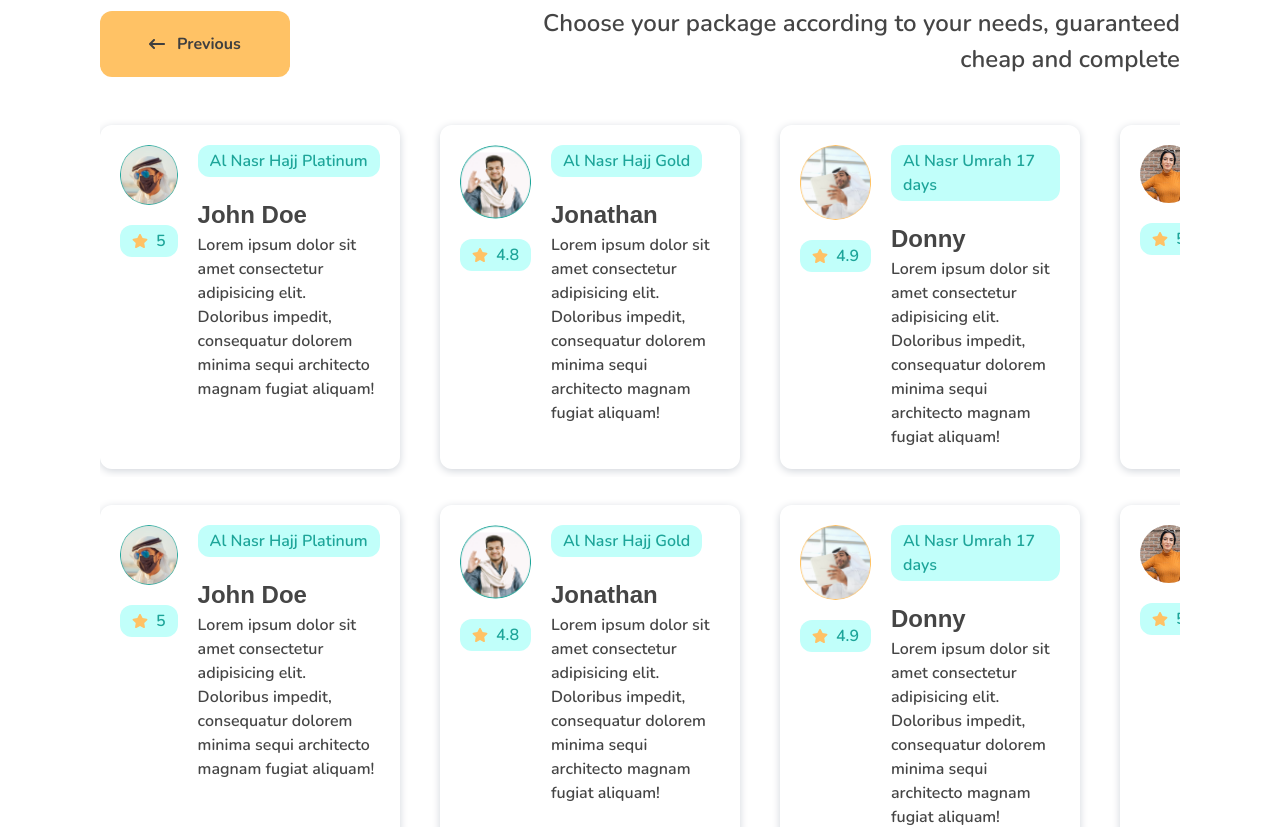
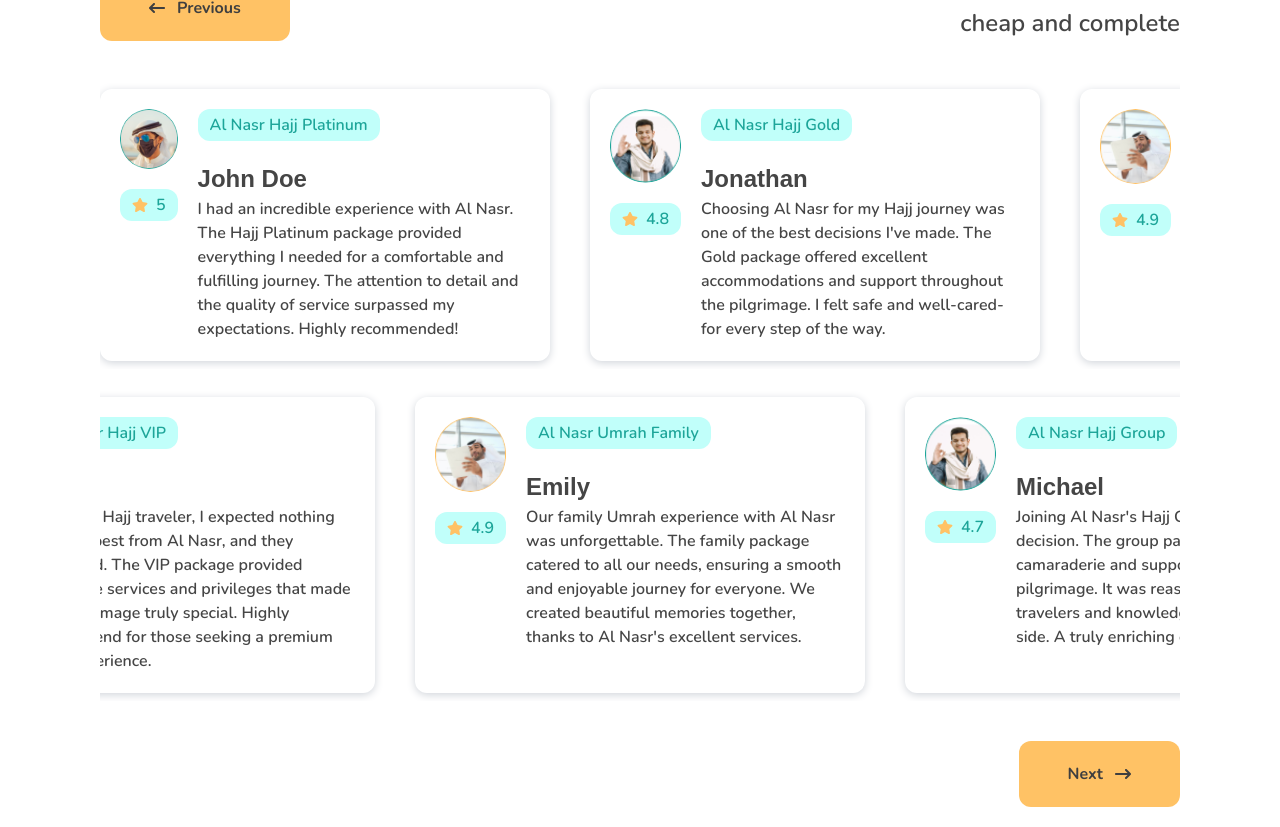
Before and after one commit to nurrizkiamalia/Al-Nasr-Web, a Next.js app: page / in a window 1280 px wide. Shown: the part 4760-5587 px from the top of the page. Built offline with nearby package versions, Linux system fonts and the light colour scheme; a web font is replaced by a local one.

Commit message:
feat:  Added testimonial data

```diff
--- a/app/components/Airways/index.tsx
+++ b/app/components/Airways/index.tsx
@@ -20,10 +20,10 @@ const Airways: React.FC = () => {
                 <p className="text-pLg md:text-pXL lg:text-pText">We cooperate with several airlines for Umrah and Hajj </p>
                 <p className=" text-dspGreen bg-dspLightGreen py-2 px-4 w-fit rounded-xl flex gap-5 items-center text-pXL "> <FaStar className="text-dspYellow text-pText" /> 5.0 Rating </p>
             </div>
-            <div className=" airways self-center grid grid-cols-1 md:grid-cols-2 lg:flex items-center lg:flex-row overflow-x-scroll gap-5 lg:gap-10 xl:gap-20  ">
+            <div className=" airways self-center grid grid-cols-1 md:grid-cols-2 lg:flex items-center lg:flex-row overflow-x-hidden lg:overflow-x-scroll gap-5 lg:gap-10 xl:gap-20  ">
                 {airways.map((item, index) => (
                     <div key={index} className="min-w-max max-w-max">
-                        <Image src={item} alt="airways" width={288} height={77} />
+                        <Image src={item} alt="airways" width={200} height={200} />
                     </div>
                 ))}
             </div>
--- a/app/components/Testimonial/TestimonialBox.tsx
+++ b/app/components/Testimonial/TestimonialBox.tsx
@@ -2,30 +2,30 @@ import { testimonialdata } from "@/data/data";
 import Image from "next/image";
 import { FaStar } from "react-icons/fa";
 
-const TestimonialBox: React.FC = () => {
+const TestimonialBox: React.FC<{ data: any[] }> = ({ data }) => {
   return (
     <>
-      {testimonialdata.map((item, index) => (
+      {data.map((item, index) => (
         <div
           key={index}
-          className="flex flex-col md:flex-row min-w-[300px] max-w-[300px] gap-5 p-5 shadow-shadow1 shadow-gray-300 rounded-xl"
+          className="flex flex-col md:flex-row min-w-[280px] max-w-[280px] md:min-w-[320px] md:max-w-[320px] lg:min-w-[450px] lg:max-w-[450px] gap-5 p-5 shadow-shadow1 shadow-gray-300 rounded-xl"
         >
           <div className="flex flex-col gap-5">
             <Image
-              src={`/assets/${item.images}`}
+              src={`/assets/${item.image}`}
               alt="reviewer"
               width={100}
               height={100}
-              className=" rounded-full "
+              className="rounded-full"
             />
             <p className="flex w-fit gap-2 items-center justify-center bg-dspLightGreen text-dspGreen px-3 py-1 rounded-xl">
-              <FaStar className=" text-dspYellow " /> {item.star}
+              <FaStar className="text-dspYellow" /> {item.star}
             </p>
           </div>
           <div className="flex flex-col">
-            <p className="bg-dspLightGreen text-dspGreen px-3 py-1 rounded-xl w-fit mb-5" > {item.packet} </p>
-            <p className=" font-kufam text-pText font-bold " > {item.name} </p>
-            <p className=" lg:text-pLg "> {item.review} </p>
+            <p className="bg-dspLightGreen text-dspGreen px-3 py-1 rounded-xl w-fit mb-5">{item.packet}</p>
+            <p className="font-kufam text-pText font-bold">{item.name}</p>
+            <p className="lg:text-pLg">{item.review}</p>
           </div>
         </div>
       ))}
--- a/app/components/Testimonial/index.tsx
+++ b/app/components/Testimonial/index.tsx
@@ -2,37 +2,47 @@ import ContentContainer from "@/components/ContentContainer";
 import TestimonialBox from "./TestimonialBox";
 import Button from "@/components/Button";
 import { FaArrowLeftLong, FaArrowRightLong } from "react-icons/fa6";
+import { testimonialdata } from "@/data/data";
 
 const Testimonial: React.FC = () => {
+  const halfIndex = Math.ceil(testimonialdata.length / 2);
+  const firstHalfData = testimonialdata.slice(0, halfIndex);
+  const secondHalfData = testimonialdata.slice(halfIndex);
+
   return (
     <>
-      <ContentContainer className=" w-full flex flex-col items-end gap-10 px-10  py-[50px] xl:p-[100px] ">
-        <div className=" w-full gap-5 flex flex-col-reverse lg:flex-row lg:justify-between lg:items-end">
-            <Button className=" w-fit flex gap-3 items-center"> <FaArrowLeftLong /> Previous</Button>
-            <div className=" xl:w-[65%] text-right ">
-                <h2 className="font-kufam font-bold text-heading3 lg:text-heading2 xl:text-heading text-dspBlack ">
-                    Testimonial from our customer
-                </h2>
-                <p className=" font-semibold text-dspDarkGray text-pLg md:text-pXL lg:text-pText ">
-                    Choose your package according to your needs, guaranteed cheap and
-                    complete
-                </p>
-            </div>
+      <ContentContainer className="w-full flex flex-col items-end gap-10 px-10 py-[50px] xl:p-[100px]">
+        <div className="w-full gap-5 flex flex-col-reverse lg:flex-row lg:justify-between lg:items-end">
+          <Button className="w-fit flex gap-3 items-center">
+            {" "}
+            <FaArrowLeftLong /> Previous
+          </Button>
+          <div className="xl:w-[65%] text-right">
+            <h2 className="font-kufam font-bold text-heading3 lg:text-heading2 xl:text-heading text-dspBlack">
+              Testimonial from our customer
+            </h2>
+            <p className="font-semibold text-dspDarkGray text-pLg md:text-pXL lg:text-pText">
+              Choose your package according to your needs, guaranteed cheap and complete
+            </p>
+          </div>
         </div>
-        <div className=" flex flex-col gap-5 self-start w-full ">
-          <div className="airways relative flex flex-col items-center lg:flex-row overflow-x-auto py-2 gap-5 lg:gap-10 ">
-            <div className="flex flex-col md:flex-row flex-nowrap gap-10">
-              <TestimonialBox />
+        <div className="flex flex-col gap-5 self-start w-full">
+          <div className="airways relative flex flex-col items-center lg:flex-row overflow-x-hidden lg:overflow-x-auto py-2 gap-5 lg:gap-10">
+            <div className="flex flex-nowrap gap-10">
+              <TestimonialBox data={firstHalfData} />
             </div>
           </div>
-          <div className="airways hidden relative lg:flex flex-col items-center lg:flex-row overflow-x-auto  py-2 gap-5 lg:gap-10 ">
+          <div className="airways hidden relative lg:flex flex-col items-center lg:flex-ro overflow-x-hiddenw lg:overflow-x-auto py-2 gap-5 lg:gap-10">
             <div className="flex flex-nowrap gap-10">
-              <TestimonialBox />
+              <TestimonialBox data={secondHalfData} />
             </div>
           </div>
         </div>
         <div className="flex justify-end">
-            <Button className="flex w-fit gap-3 items-center" > Next <FaArrowRightLong /></Button>
+          <Button className="flex w-fit gap-3 items-center">
+            {" "}
+            Next <FaArrowRightLong />
+          </Button>
         </div>
       </ContentContainer>
     </>
--- a/components/Header/Header.tsx
+++ b/components/Header/Header.tsx
@@ -24,7 +24,7 @@ const Header: React.FC = () => {
 
   return (
     <>
-      <ContentContainer className=" relative flex justify-between items-center py-10 w-full">
+      <ContentContainer className=" relative flex justify-between items-center py-10 ">
         <div className="flex justify-between items-center w-full">
           <div>
             <Image src={logo} alt="logo" />
--- a/data/data.ts
+++ b/data/data.ts
@@ -112,44 +112,79 @@ export const facilitiesdata = [
 export const testimonialdata = [
     {
         name: "John Doe",
-        images: "review1.png",
+        image: "review1.png",
         star: 5.0,
         packet: "Al Nasr Hajj Platinum",
-        review: "Lorem ipsum dolor sit amet consectetur adipisicing elit. Doloribus impedit, consequatur dolorem minima sequi architecto magnam fugiat aliquam!",
+        review: "I had an incredible experience with Al Nasr. The Hajj Platinum package provided everything I needed for a comfortable and fulfilling journey. The attention to detail and the quality of service surpassed my expectations. Highly recommended!"
     },
     {
         name: "Jonathan",
-        images: "review3.png",
+        image: "review3.png",
         star: 4.8,
         packet: "Al Nasr Hajj Gold",
-        review: "Lorem ipsum dolor sit amet consectetur adipisicing elit. Doloribus impedit, consequatur dolorem minima sequi architecto magnam fugiat aliquam!",
+        review: "Choosing Al Nasr for my Hajj journey was one of the best decisions I've made. The Gold package offered excellent accommodations and support throughout the pilgrimage. I felt safe and well-cared-for every step of the way."
     },
     {
         name: "Donny",
-        images: "review2.png",
+        image: "review2.png",
         star: 4.9,
         packet: "Al Nasr Umrah 17 days",
-        review: "Lorem ipsum dolor sit amet consectetur adipisicing elit. Doloribus impedit, consequatur dolorem minima sequi architecto magnam fugiat aliquam!",
+        review: "My Umrah experience with Al Nasr was truly unforgettable. The 17-day package allowed me to immerse myself fully in the spiritual journey. The team's professionalism and dedication made the trip smooth and enriching."
     },
     {
         name: "Christian",
-        images: "review5.png",
+        image: "review5.png",
         star: 5.0,
         packet: "Al Nasr Hajj Silver",
-        review: "Lorem ipsum dolor sit amet consectetur adipisicing elit. Doloribus impedit, consequatur dolorem minima sequi architecto magnam fugiat aliquam!",
+        review: "I couldn't be happier with my Hajj experience with Al Nasr. The Silver package provided everything I needed for a meaningful pilgrimage. The team's support and guidance were invaluable throughout the journey."
     },
     {
         name: "Abdul",
-        images: "review6.png",
+        image: "review6.png",
         star: 4.7,
         packet: "Al Nasr Umrah",
-        review: "Lorem ipsum dolor sit amet consectetur adipisicing elit. Doloribus impedit, consequatur dolorem minima sequi architecto magnam fugiat aliquam!",
+        review: "Al Nasr exceeded my expectations with their Umrah package. The experience was smooth and well-organized from start to finish. I highly recommend them to anyone planning their spiritual journey."
     },
     {
-        name: "John Doe",
-        images: "review7.png",
+        name: "Jane Doe",
+        image: "review7.png",
         star: 5.0,
         packet: "Al Nasr Hajj",
-        review: "Lorem ipsum dolor sit amet consectetur adipisicing elit. Doloribus impedit, consequatur dolorem minima sequi architecto magnam fugiat aliquam!",
+        review: "Al Nasr provided me with an unforgettable Hajj experience. From the accommodations to the guidance, everything was top-notch. I'm grateful for the opportunity to have embarked on this spiritual journey with them."
     },
+    {
+        name: "Alice",
+        image: "review8.png",
+        star: 4.5,
+        packet: "Al Nasr Umrah Deluxe",
+        review: "My Umrah Deluxe experience with Al Nasr was exceptional. The deluxe package offered luxurious accommodations and personalized service throughout the journey. It truly exceeded my expectations."
+    },
+    {
+        name: "Bob",
+        image: "review1.png",
+        star: 4.8,
+        packet: "Al Nasr Hajj VIP",
+        review: "As a VIP Hajj traveler, I expected nothing but the best from Al Nasr, and they delivered. The VIP package provided exclusive services and privileges that made my pilgrimage truly special. Highly recommend for those seeking a premium Hajj experience."
+    },
+    {
+        name: "Emily",
+        image: "review2.png",
+        star: 4.9,
+        packet: "Al Nasr Umrah Family",
+        review: "Our family Umrah experience with Al Nasr was unforgettable. The family package catered to all our needs, ensuring a smooth and enjoyable journey for everyone. We created beautiful memories together, thanks to Al Nasr's excellent services."
+    },
+    {
+        name: "Michael",
+        image: "review3.png",
+        star: 4.7,
+        packet: "Al Nasr Hajj Group",
+        review: "Joining Al Nasr's Hajj Group was a fantastic decision. The group package provided camaraderie and support throughout the pilgrimage. It was reassuring to have fellow travelers and knowledgeable guides by my side. A truly enriching experience."
+    },
+    {
+        name: "Sarah",
+        image: "review5.png",
+        star: 4.8,
+        packet: "Al Nasr Umrah Solo",
+        review: "Embarking on a solo Umrah journey with Al Nasr was empowering. The solo package offered independence and flexibility, allowing me to tailor the experience to my preferences. I felt supported and safe every step of the way. Highly recommended for solo travelers."
+    }
 ]
```
